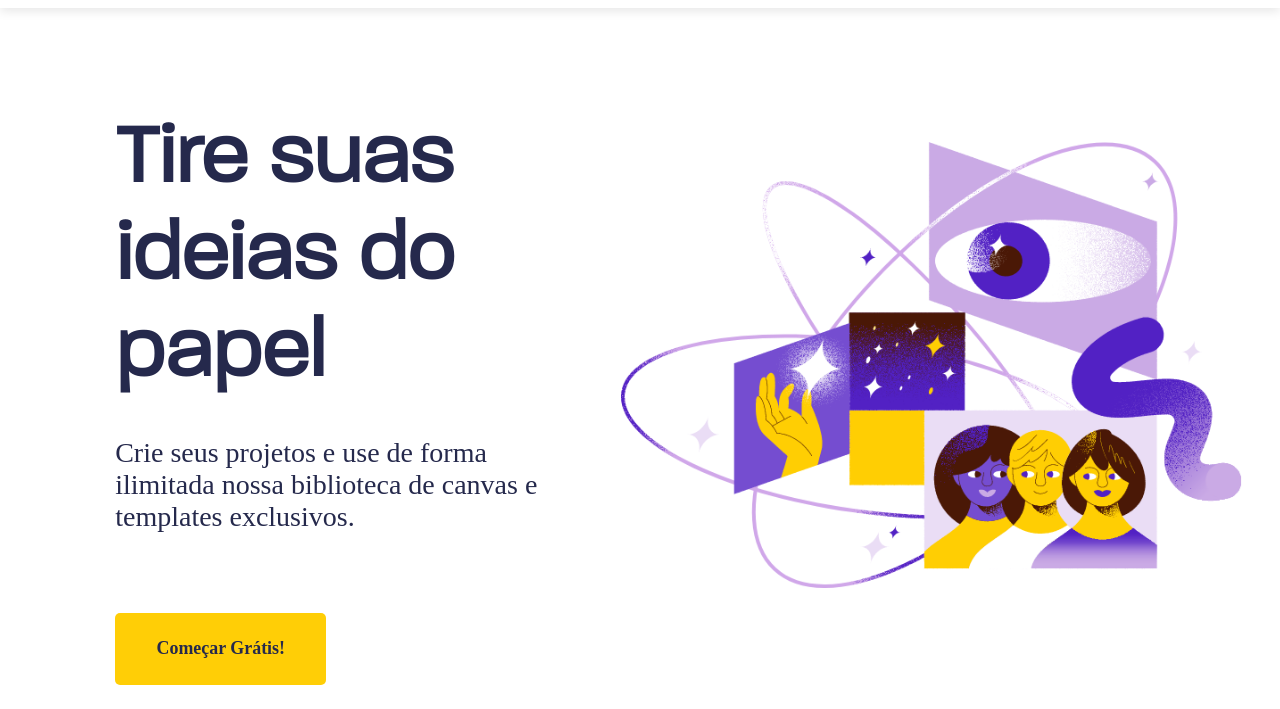
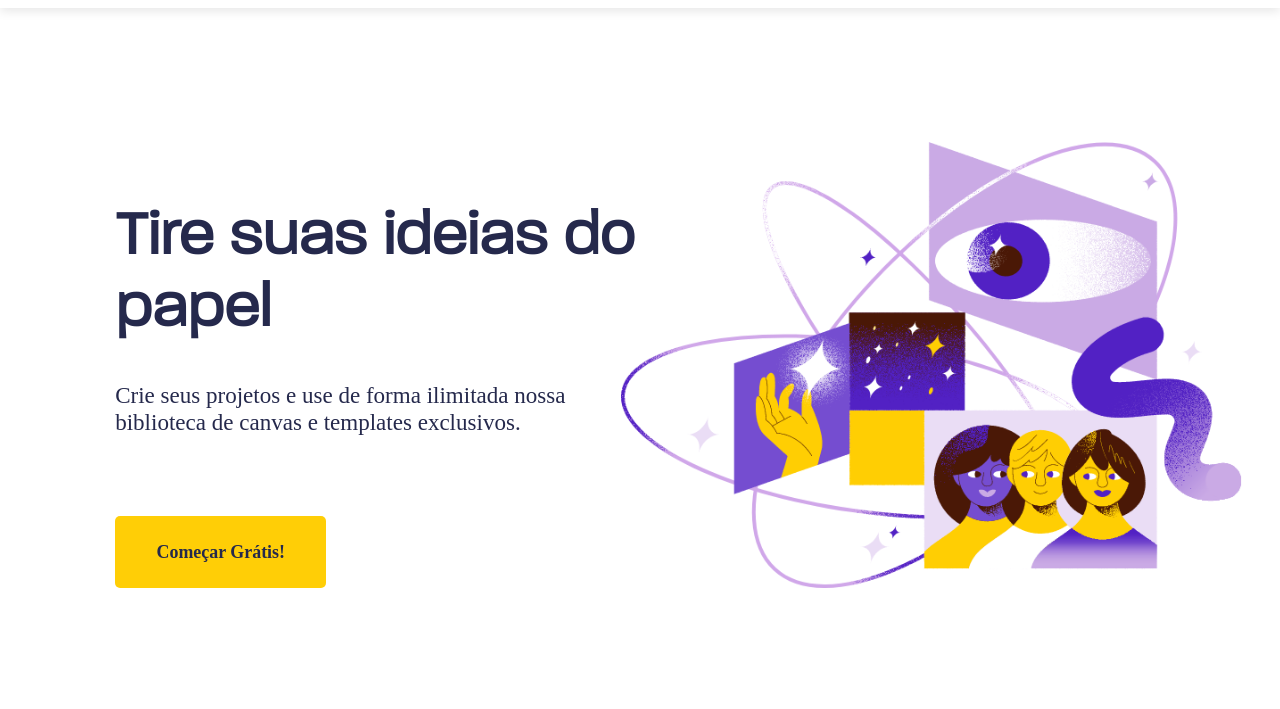
Before and after one commit to rdannog/strytegy_landing-page, a plain HTML site: page index.html in a window 1280 px wide. Shown: the part 91-800 px from the top of the page. Drawn offline with Linux system fonts and the light colour scheme; a web font is replaced by a local one.

Commit message:
ref main intro font size

```diff
--- a/assets/style/style.css
+++ b/assets/style/style.css
@@ -105,27 +105,26 @@
 .main__intro--title{
     font-family: 'Paralucent';
     font-weight: bolder;
-    font-size: 6.89vh;
+    font-size: 3.2vw;
     margin-bottom: 5vh;
 }
 .main__intro--subtitle{
     width: 80%;
     font-family: 'Soleto';
-    font-size: 3.5vh;
+    font-size: 1.8vw;
     margin-bottom: 2vh;
+}
+.main__intro--yellow-button{
+    width: 100%;
+    height: 10vh;
+    padding-top: 3vh;
 }
 .main__intro--button{
     width:16.5vw;
     height: 9vh;
     margin-top: 5vh;
 }
-.main__intro--button:hover, .main__intro--yellow-button{
+.main__intro--button:hover{
     width:17.5vw;
     height: 9.5vh;
 }
-.main__intro--yellow-button{
-    padding-top: 3vh;
-}
-a:visited{
-    color: inherit;
-}
```
